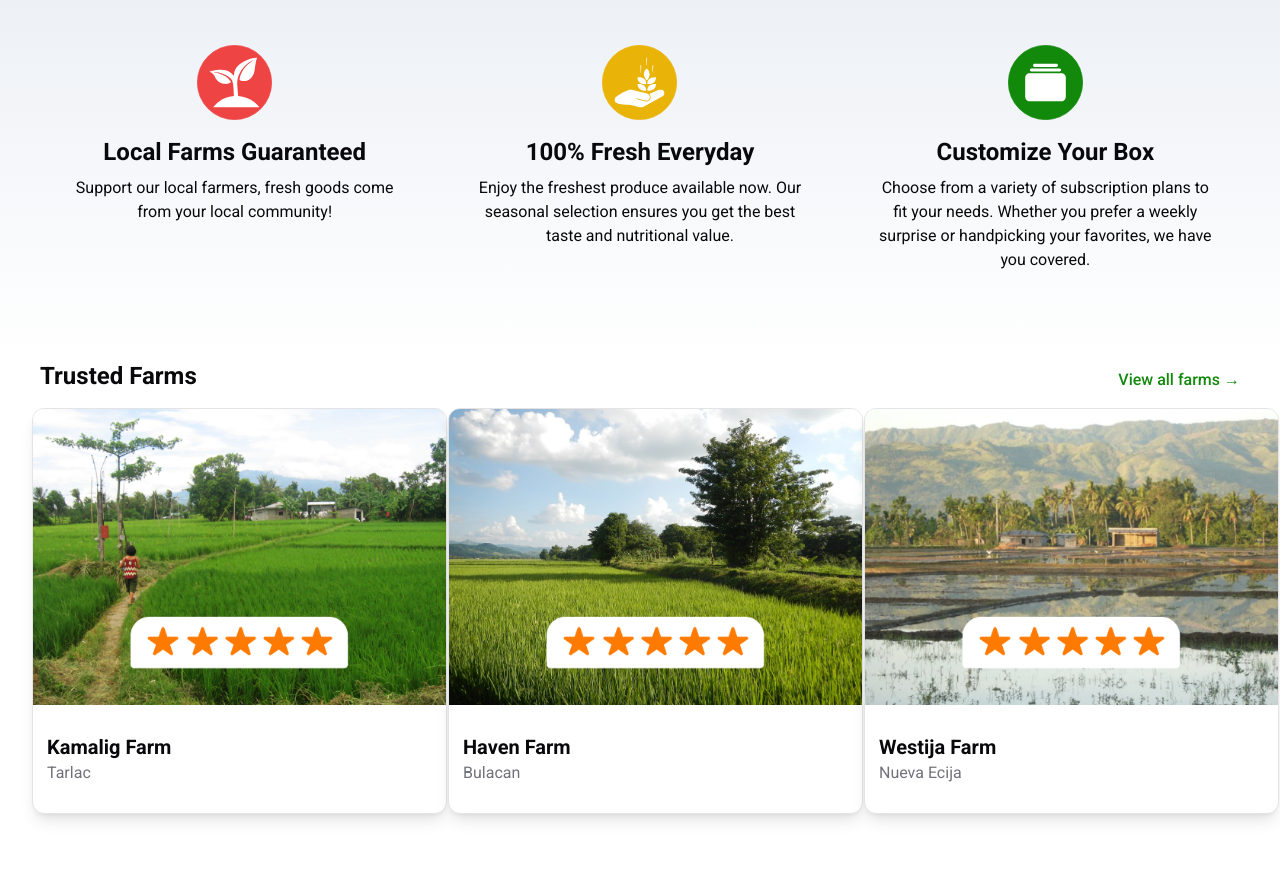
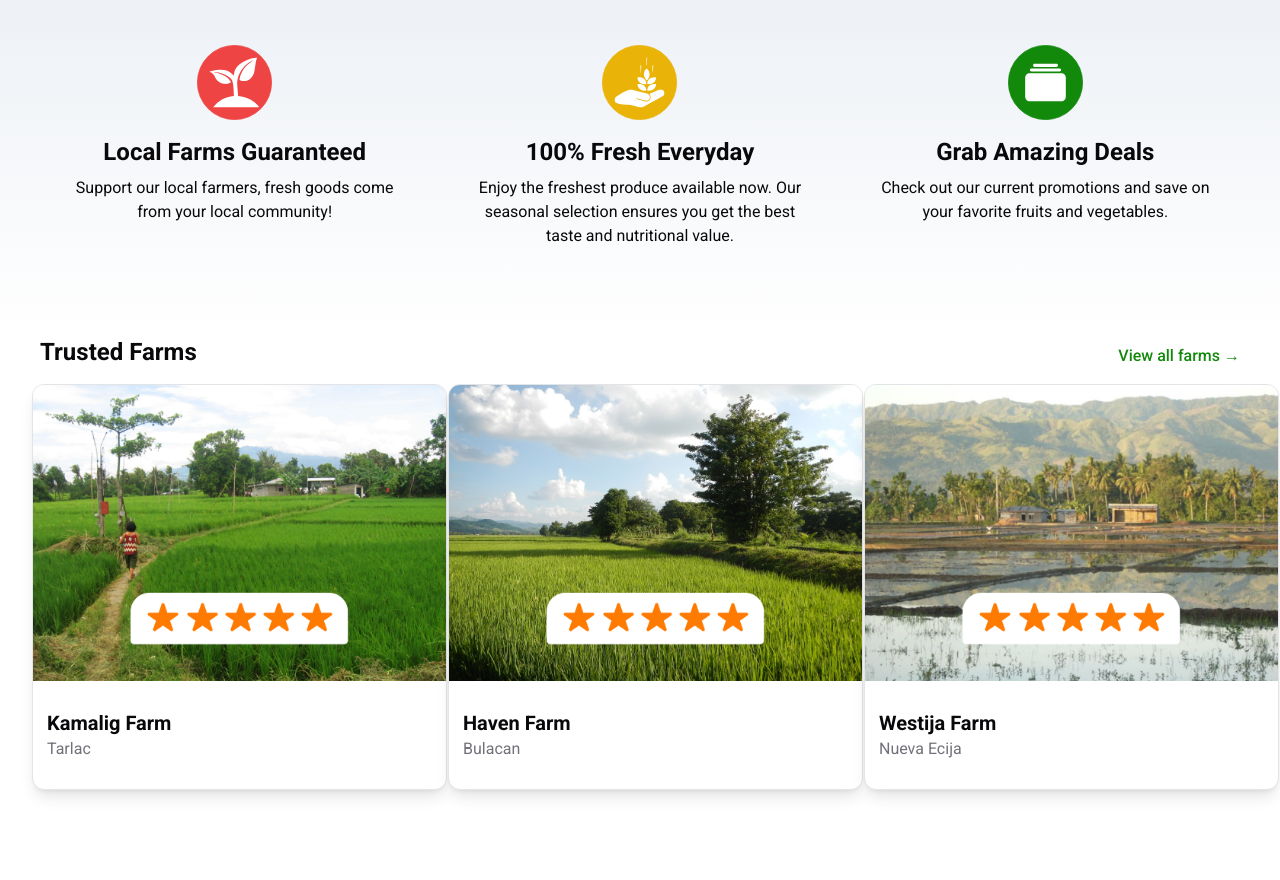
Before and after one commit to krlsdgzmn/agira, a Next.js app: page / in a window 1280 px wide. Shown: the part 780-1660 px from the top of the page. Built offline with nearby package versions, Linux system fonts and the light colour scheme; no server answers.

Commit message:
🔧 Changed some contents

```diff
--- a/app/page.tsx
+++ b/app/page.tsx
@@ -5,8 +5,13 @@ import Link from "next/link";
 import FarmCard from "./_components/farm-card";
 import FeatureCard from "./_components/feature-card";
 import RoadmapSection from "./_components/roadmap-section";
+import { currentUser } from "@clerk/nextjs/server";
+import { redirect } from "next/navigation";
 
-export default function HomePage() {
+export default async function HomePage() {
+  const user = await currentUser();
+  if (user) redirect("/role");
+
   return (
     <Container className="overflow-hidden">
       {/* Hero Section */}
@@ -81,8 +86,8 @@ export default function HomePage() {
         />
 
         <FeatureCard
-          title="Customize Your Box"
-          description="Choose from a variety of subscription plans to fit your needs. Whether you prefer a weekly surprise or handpicking your favorites, we have you covered."
+          title="Grab Amazing Deals"
+          description="Check out our current promotions and save on your favorite fruits and vegetables."
           icon="/green-icon.svg"
         />
       </section>
@@ -187,7 +192,7 @@ export default function HomePage() {
           <h1 className="text-3xl font-bold lg:text-5xl">
             Maximize your produce today
           </h1>
-          <p className="pb-8 pt-4">
+          <p className="pb-8 pt-4 text-sm xl:text-base">
             Maximize your farm&apos;s potential by partnering with Agira! Gain
             access to a wider market, receive timely financial support through
             microloans, and benefit from our comprehensive resources and tools.
```
